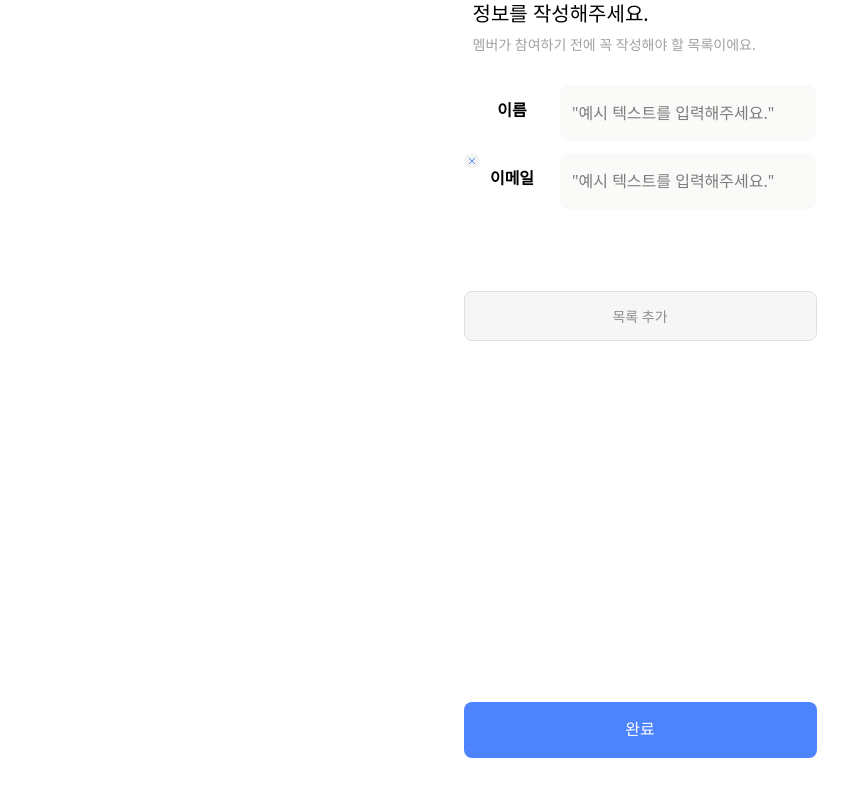
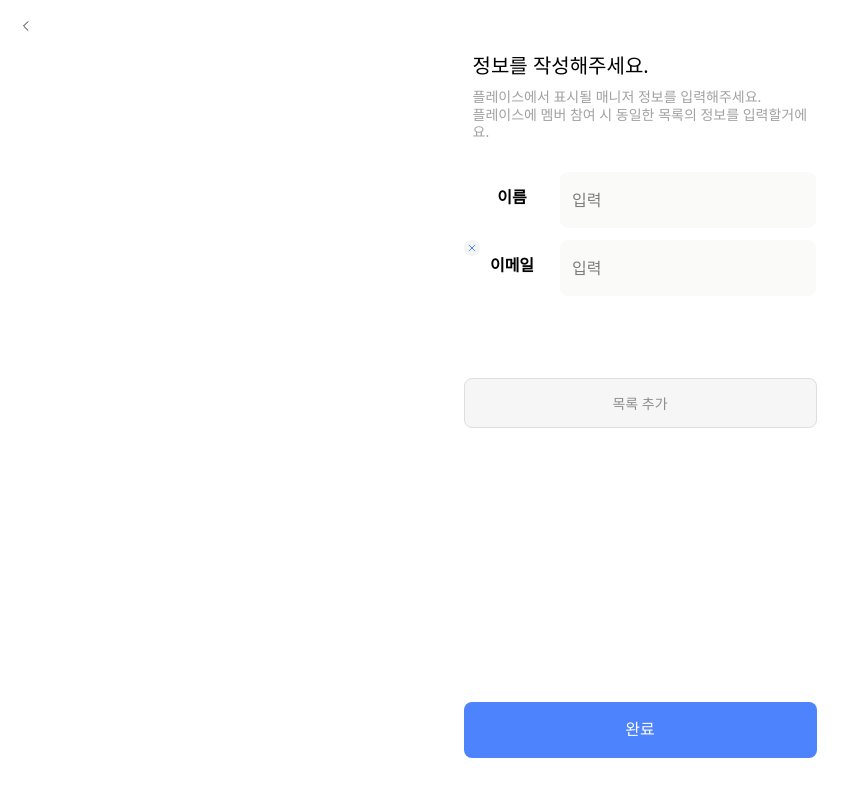
Before and after one commit to Dang-Bun/DANGBUN-frontend, a React (Vite) app: page /placemake2 in a window 1280 px wide. Shown: the top 796 px of the page, without its empty margins (0-856 px from the left). Built offline with nearby package versions, Linux system fonts and the light colour scheme.

Commit message:
Fix : 기획 변경 반영

```diff
--- a/src/pages/D/PlaceMake2.tsx
+++ b/src/pages/D/PlaceMake2.tsx
@@ -1,9 +1,10 @@
-import React from 'react';
+import React, { useState } from 'react';
 import { useLocation, useNavigate } from 'react-router-dom';
 import CTAButton from '../../components/button/CTAButton';
 import BlueX from '../../assets/placeMake/BlueX.svg';
 import PopUpCard from '../../components/PopUp/PopUpCard';
 import FreeButton from '../../components/button/FreeButton';
+import Header from '../../components/HeaderBar';
 
 import { usePlaceApi } from '../../hooks/usePlaceApi';
 
@@ -11,11 +12,9 @@ const PlaceMake2 = () => {
   const location = useLocation();
   const navigate = useNavigate();
   const { placeName, role } = location.state || {};
-  const [isModalOpen, setIsModalOpen] = React.useState(false);
-  const [infoList, setInfoList] = React.useState([
-    { label: '이름', value: '' },
-    { label: '이메일', value: '' },
-  ]);
+  const [isModalOpen, setIsModalOpen] = useState(false);
+  const [infoList, setInfoList] = useState([{ label: '이메일', value: '' }]);
+  const [name, setName] = useState('');
 
   const handleNext = async () => {
     if (placeName && role) {
@@ -48,18 +47,35 @@ const PlaceMake2 = () => {
   };
 
   return (
-    <div className='flex flex-col w-full h-screen items-center justify-start'>
+    <div className='flex flex-col w-full h-screen mt-[52px] items-center justify-start'>
+      <Header title='' showBackButton={true}></Header>
       <div className='flex flex-col items-start w-[375px] gap-2 mb-7.75 px-5'>
         <h1 className='text-xl font-normal leading-7'>정보를 작성해주세요.</h1>
         <h2 className='text-neutral-400 text-sm font-normal leading-tight'>
-          멤버가 참여하기 전에 꼭 작성해야 할 목록이에요.
+          플레이스에서 표시될 매니저 정보를 입력해주세요.
+          <br />
+          플레이스에 멤버 참여 시 동일한 목록의 정보를 입력할거에요.
         </h2>
       </div>
       <div className='flex flex-col items-start justify-start gap-3 mb-20.5'>
+        <div className='flex flex-row relative'>
+          <p className='w-24 px-4 py-3.5 text-center text-base font-semibold leading-snug'>
+            이름
+          </p>
+          <input
+            type='text'
+            placeholder='입력'
+            className='w-64 h-14 px-3 py-3.5 bg-stone-50 rounded-lg'
+            value={name}
+            onChange={(e) => {
+              setName(e.target.value);
+            }}
+          />
+        </div>
         {infoList.map((item, index) => (
           <div key={index} className='flex flex-row relative'>
             <button
-              className={`absolute w-4 h-4 bg-neutral-100 rounded-full flex justify-center items-center cursor-pointer ${item.label === '이름' ? 'hidden' : ''}`}
+              className={`absolute w-4 h-4 bg-neutral-100 rounded-full flex justify-center items-center cursor-pointer`}
               onClick={() => {
                 const newList = [...infoList];
                 newList.splice(index, 1);
@@ -73,7 +89,7 @@ const PlaceMake2 = () => {
             </p>
             <input
               type='text'
-              placeholder='"예시 텍스트를 입력해주세요."'
+              placeholder='입력'
               className='w-64 h-14 px-3 py-3.5 bg-stone-50 rounded-lg'
               value={item.value}
               onChange={(e) => {
```
